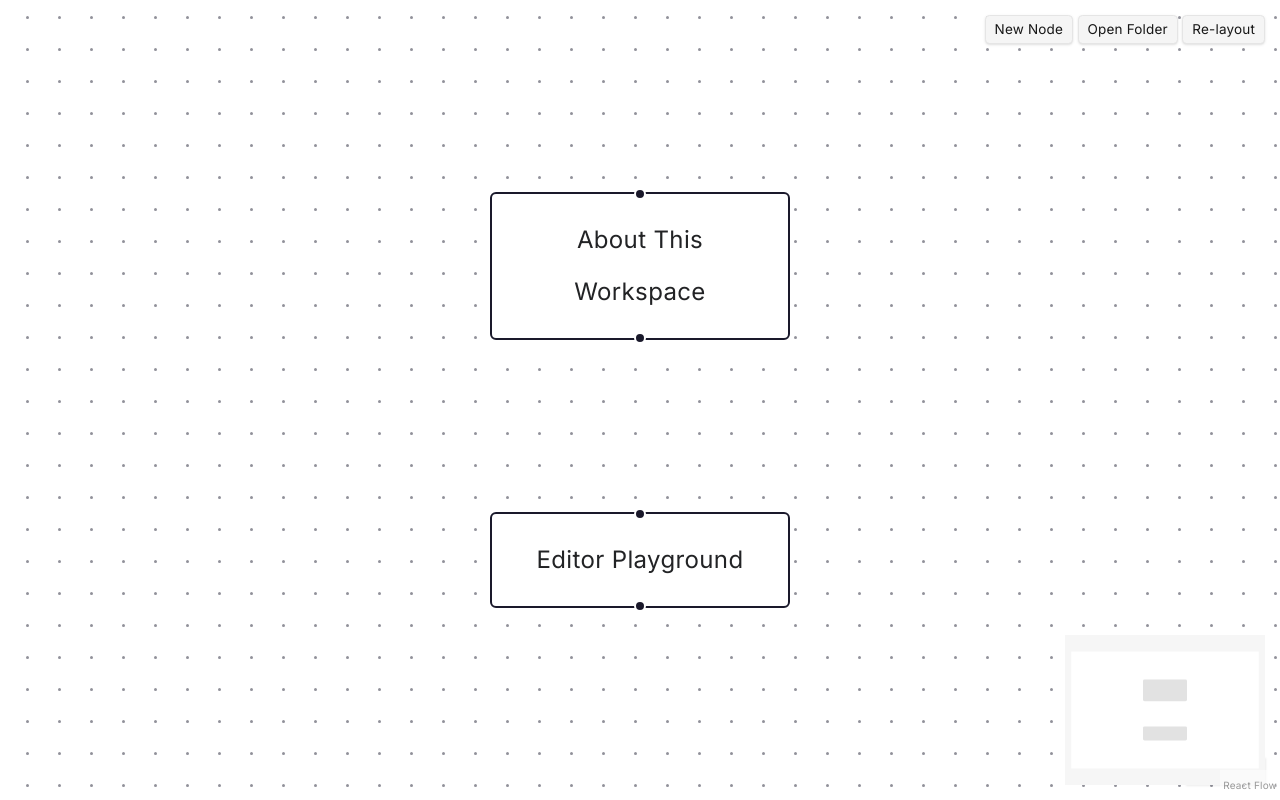
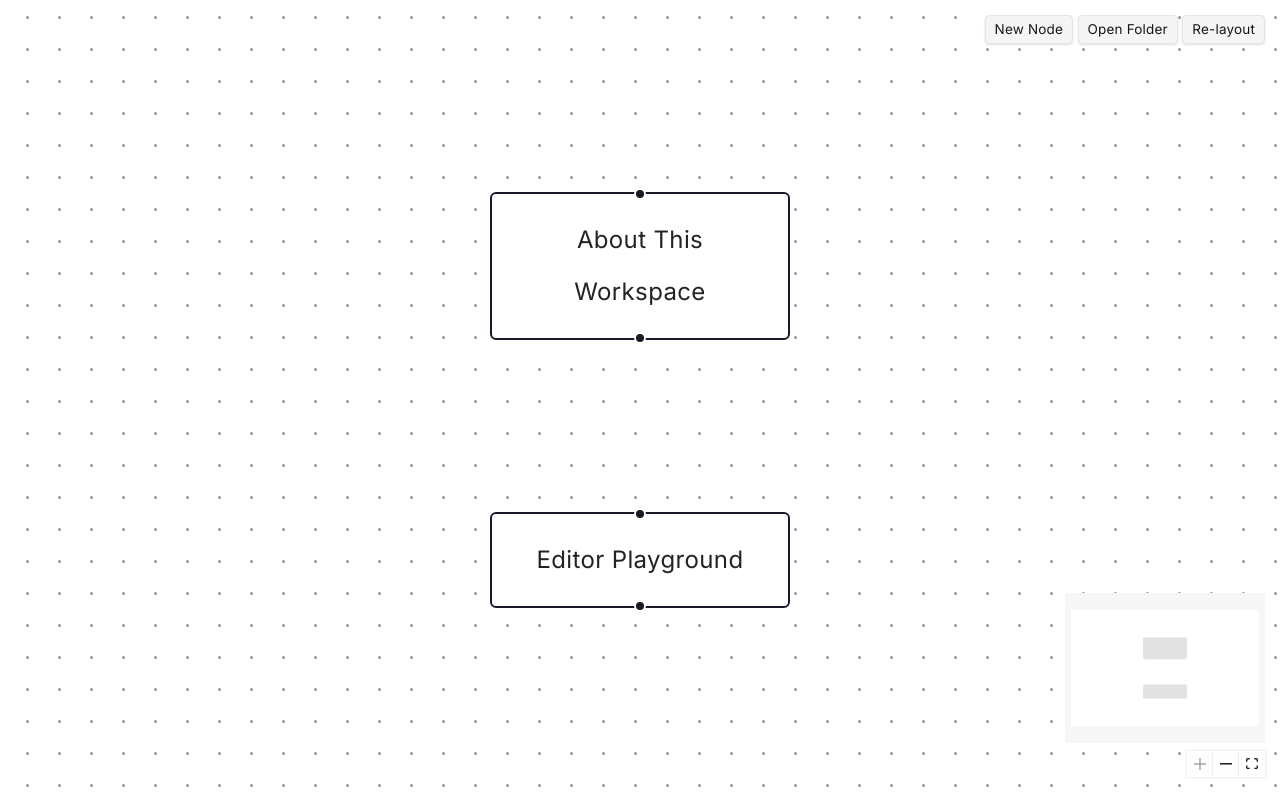
Before and after one commit to mtsmnds/contextual-graph-platform, a React (Vite) app: page / in a window 1280 px wide. Built offline with nearby package versions, Linux system fonts and the light colour scheme.

Commit message:
m4: prd0030 - minimap above controls with 8px gap

```diff
--- a/src/canvas/GraphCanvas.tsx
+++ b/src/canvas/GraphCanvas.tsx
@@ -336,10 +336,11 @@ function GraphCanvasContent() {
       snapGrid={[15, 15]}
       deleteKeyCode={["Backspace", "Delete"]}
       multiSelectionKeyCode="Shift"
+      proOptions={{ hideAttribution: true }}
     >
       <Background variant={BackgroundVariant.Dots} gap={16} size={1.5} />
+      <MiniMap pannable zoomable position="bottom-right" />
       <Controls showInteractive={false} position="bottom-right" orientation="horizontal" />
-      <MiniMap pannable zoomable />
       <Panel position="top-right">
         <div className="flex gap-1">
           <button
--- a/src/index.css
+++ b/src/index.css
@@ -253,8 +253,12 @@ body {
   cursor: pointer;
 }
 
-.react-flow__pane.draggable {
-  cursor: default !important;
+.react-flow__controls.bottom.right {
+  bottom: 8px !important;
+}
+
+.react-flow__minimap.bottom.right {
+  bottom: calc(26px + 16px) !important;
 }
 
 .react-flow__node.selected {
```
